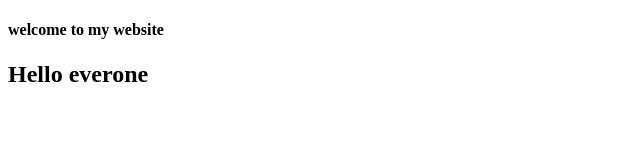
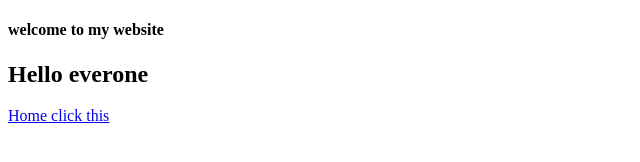
Before and after one commit to GOATteacher/project3, a plain HTML site: page index.html in a window 1280 px wide. Shown: the whole page, without its empty margins (0-640 px from the left). Drawn offline with Linux system fonts and the light colour scheme.

Commit message:
second commit

```diff
--- a/index.html
+++ b/index.html
@@ -8,6 +8,6 @@
 <body>
     <h4>welcome to my website</h4>
     <h2>Hello everone</h2>
-    <a href="home.html"></a>
+    <a href="home.html">Home click this</a>
 </body>
 </html>
```
